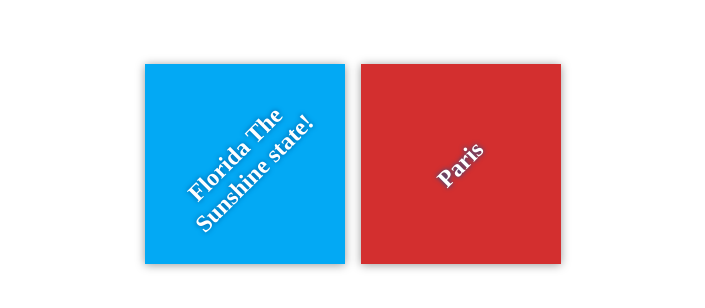
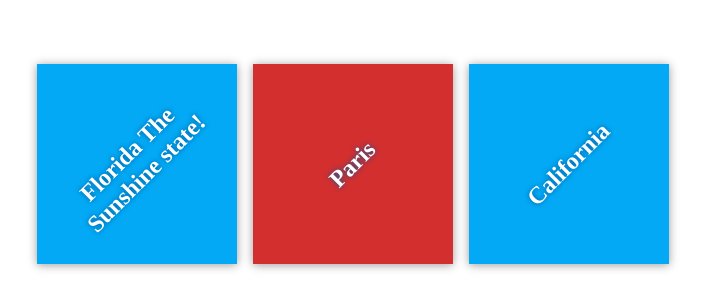
Before and after one commit to dkredd/my-travel-plans, a plain HTML site: page index.html in a window 1280 px wide. Shown: the part 236-544 px from the top of the page, without its empty margins (287-992 px from the left). Drawn offline with Linux system fonts and the light colour scheme.

Commit message:
Add california

```diff
--- a/index.html
+++ b/index.html
@@ -17,6 +17,10 @@
             <div class="destination" id="paris">
                 <h2>Paris</h2>
             </div>
+
+            <div class="destination" id="california">
+                <h2>California</h2>
+            </div>
         </div>
     </div>
 
```
